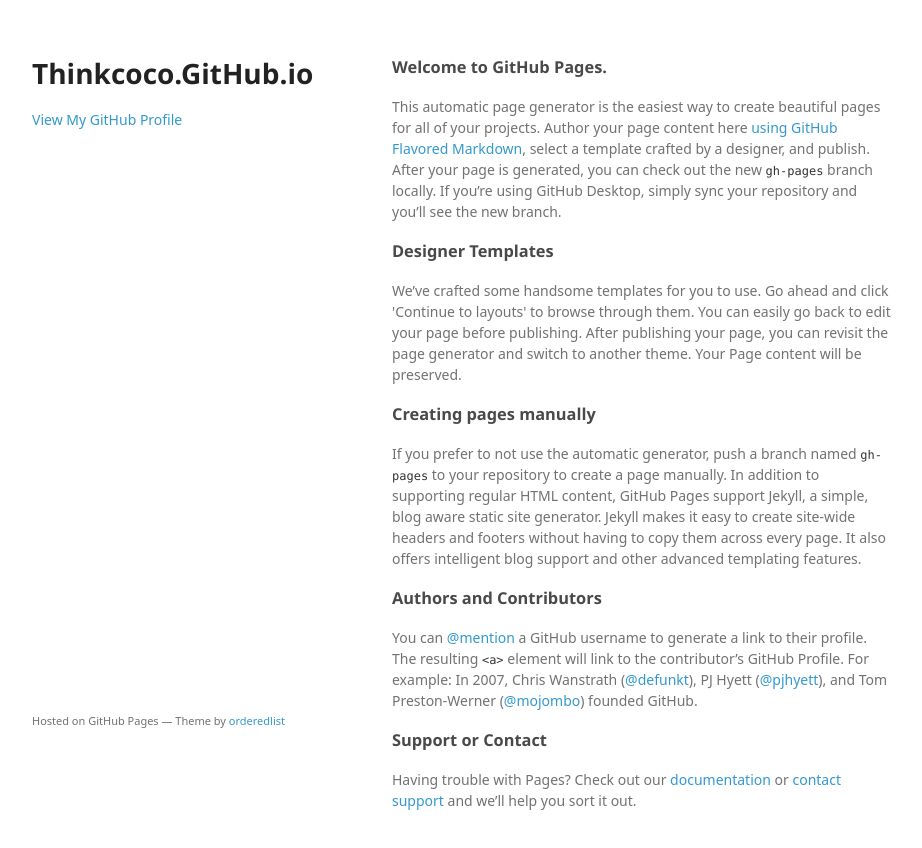
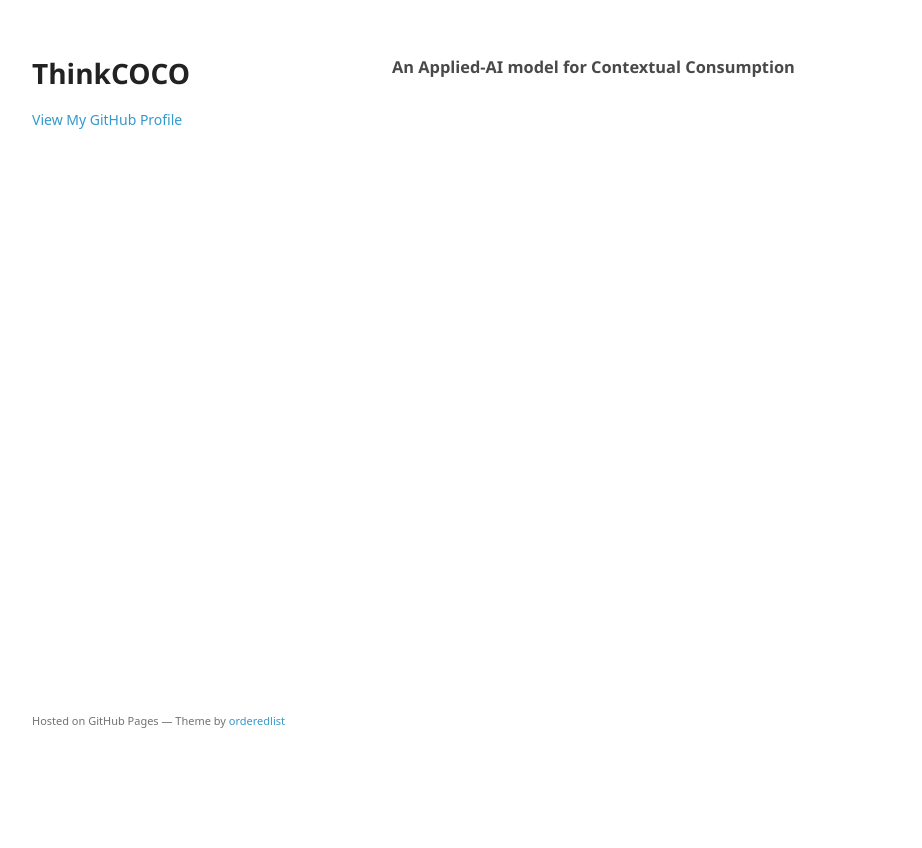
Before and after one commit to ThinkCOCO/thinkcoco.github.io, a plain HTML site: page index.html in a window 1280 px wide. Shown: the whole page, without its empty margins (178-1100 px from the left). After the commit the page ends 800 px from the top, so only its background shows below. Drawn offline with Linux system fonts and the light colour scheme; a web font is replaced by a local one.

Commit message:
जय श्री कृष्ण!

```diff
--- a/index.html
+++ b/index.html
@@ -3,10 +3,11 @@
   <head>
     <meta charset="utf-8">
     <meta http-equiv="X-UA-Compatible" content="chrome=1">
-    <title>Thinkcoco.GitHub.io by ThinkCOCO</title>
+    <title>ThinkCOCO</title>
 
     <link rel="stylesheet" href="stylesheets/styles.css">
     <link rel="stylesheet" href="stylesheets/github-light.css">
+    <link rel="stylesheet" href="stylesheets/custom.css">
     <meta name="viewport" content="width=device-width">
     <!--[if lt IE 9]>
     <script src="//html5shiv.googlecode.com/svn/trunk/html5.js"></script>
@@ -15,7 +16,7 @@
   <body>
     <div class="wrapper">
       <header>
-        <h1>Thinkcoco.GitHub.io</h1>
+        <h1>ThinkCOCO</h1>
         <p></p>
 
 
@@ -24,29 +25,29 @@
       </header>
       <section>
         <h3>
-<a id="welcome-to-github-pages" class="anchor" href="#welcome-to-github-pages" aria-hidden="true"><span aria-hidden="true" class="octicon octicon-link"></span></a>Welcome to GitHub Pages.</h3>
+<a id="welcome-to-github-pages" class="anchor" href="#welcome-to-github-pages" aria-hidden="true"><span aria-hidden="true" class="octicon octicon-link"></span></a>An Applied-AI model for <b>Contextual Consumption</b></h3>
 
-<p>This automatic page generator is the easiest way to create beautiful pages for all of your projects. Author your page content here <a href="https://guides.github.com/features/mastering-markdown/">using GitHub Flavored Markdown</a>, select a template crafted by a designer, and publish. After your page is generated, you can check out the new <code>gh-pages</code> branch locally. If you’re using GitHub Desktop, simply sync your repository and you’ll see the new branch.</p>
+<p class="hidden">This automatic page generator is the easiest way to create beautiful pages for all of your projects. Author your page content here <a href="https://guides.github.com/features/mastering-markdown/">using GitHub Flavored Markdown</a>, select a template crafted by a designer, and publish. After your page is generated, you can check out the new <code>gh-pages</code> branch locally. If you’re using GitHub Desktop, simply sync your repository and you’ll see the new branch.</p>
 
-<h3>
+<h3 class="hidden">
 <a id="designer-templates" class="anchor" href="#designer-templates" aria-hidden="true"><span aria-hidden="true" class="octicon octicon-link"></span></a>Designer Templates</h3>
 
-<p>We’ve crafted some handsome templates for you to use. Go ahead and click 'Continue to layouts' to browse through them. You can easily go back to edit your page before publishing. After publishing your page, you can revisit the page generator and switch to another theme. Your Page content will be preserved.</p>
+<p class="hidden">We’ve crafted some handsome templates for you to use. Go ahead and click 'Continue to layouts' to browse through them. You can easily go back to edit your page before publishing. After publishing your page, you can revisit the page generator and switch to another theme. Your Page content will be preserved.</p>
 
-<h3>
+<h3 class="hidden">
 <a id="creating-pages-manually" class="anchor" href="#creating-pages-manually" aria-hidden="true"><span aria-hidden="true" class="octicon octicon-link"></span></a>Creating pages manually</h3>
 
-<p>If you prefer to not use the automatic generator, push a branch named <code>gh-pages</code> to your repository to create a page manually. In addition to supporting regular HTML content, GitHub Pages support Jekyll, a simple, blog aware static site generator. Jekyll makes it easy to create site-wide headers and footers without having to copy them across every page. It also offers intelligent blog support and other advanced templating features.</p>
+<p class="hidden">If you prefer to not use the automatic generator, push a branch named <code>gh-pages</code> to your repository to create a page manually. In addition to supporting regular HTML content, GitHub Pages support Jekyll, a simple, blog aware static site generator. Jekyll makes it easy to create site-wide headers and footers without having to copy them across every page. It also offers intelligent blog support and other advanced templating features.</p>
 
-<h3>
+<h3 class="hidden">
 <a id="authors-and-contributors" class="anchor" href="#authors-and-contributors" aria-hidden="true"><span aria-hidden="true" class="octicon octicon-link"></span></a>Authors and Contributors</h3>
 
-<p>You can <a href="https://help.github.com/articles/basic-writing-and-formatting-syntax/#mentioning-users-and-teams" class="user-mention">@mention</a> a GitHub username to generate a link to their profile. The resulting <code>&lt;a&gt;</code> element will link to the contributor’s GitHub Profile. For example: In 2007, Chris Wanstrath (<a href="https://github.com/defunkt" class="user-mention">@defunkt</a>), PJ Hyett (<a href="https://github.com/pjhyett" class="user-mention">@pjhyett</a>), and Tom Preston-Werner (<a href="https://github.com/mojombo" class="user-mention">@mojombo</a>) founded GitHub.</p>
+<p class="hidden">You can <a href="https://help.github.com/articles/basic-writing-and-formatting-syntax/#mentioning-users-and-teams" class="user-mention">@mention</a> a GitHub username to generate a link to their profile. The resulting <code>&lt;a&gt;</code> element will link to the contributor’s GitHub Profile. For example: In 2007, Chris Wanstrath (<a href="https://github.com/defunkt" class="user-mention">@defunkt</a>), PJ Hyett (<a href="https://github.com/pjhyett" class="user-mention">@pjhyett</a>), and Tom Preston-Werner (<a href="https://github.com/mojombo" class="user-mention">@mojombo</a>) founded GitHub.</p>
 
-<h3>
+<h3 class="hidden">
 <a id="support-or-contact" class="anchor" href="#support-or-contact" aria-hidden="true"><span aria-hidden="true" class="octicon octicon-link"></span></a>Support or Contact</h3>
 
-<p>Having trouble with Pages? Check out our <a href="https://help.github.com/pages">documentation</a> or <a href="https://github.com/contact">contact support</a> and we’ll help you sort it out.</p>
+<p class="hidden">Having trouble with Pages? Check out our <a href="https://help.github.com/pages">documentation</a> or <a href="https://github.com/contact">contact support</a> and we’ll help you sort it out.</p>
       </section>
       <footer>
         <p><small>Hosted on GitHub Pages &mdash; Theme by <a href="https://github.com/orderedlist">orderedlist</a></small></p>
--- /dev/null
+++ b/stylesheets/custom.css
@@ -0,0 +1,3 @@
+.hidden{
+  display:none;
+}
```
